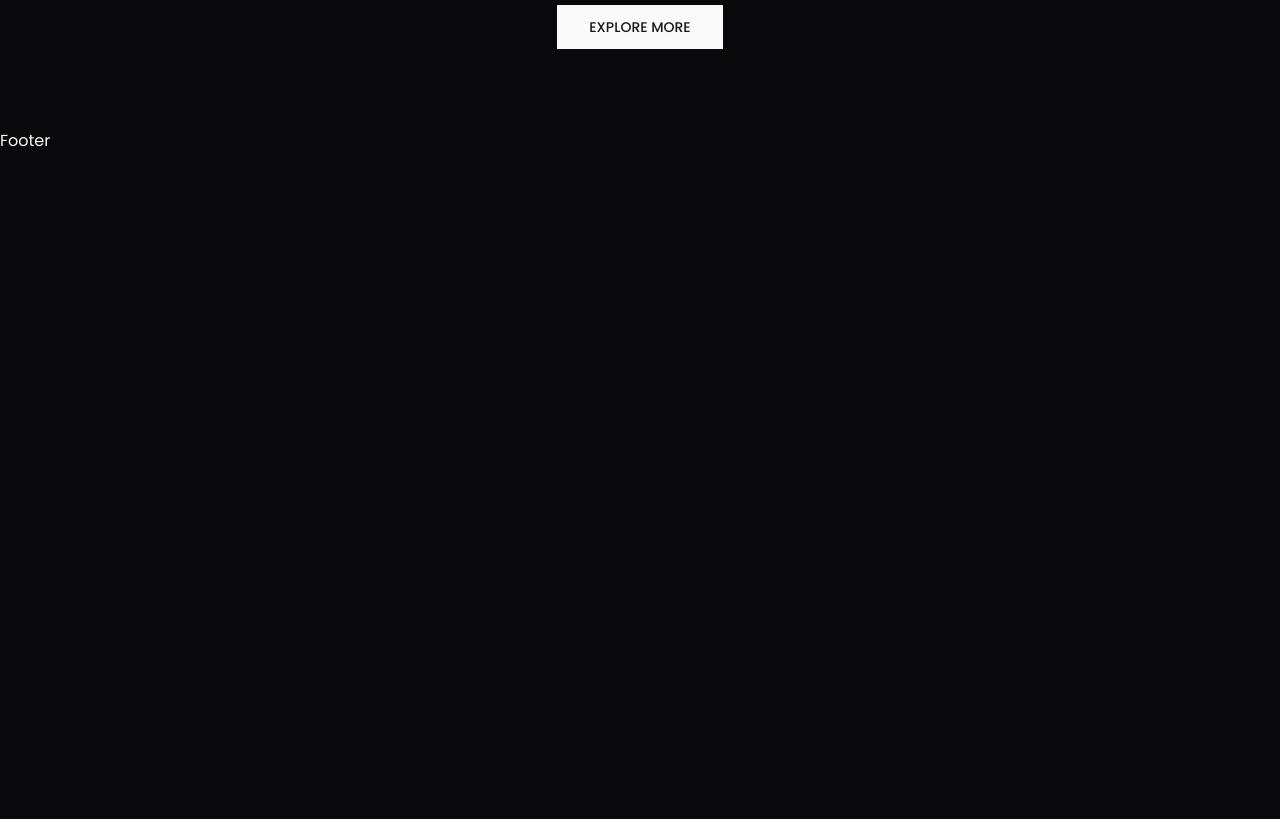
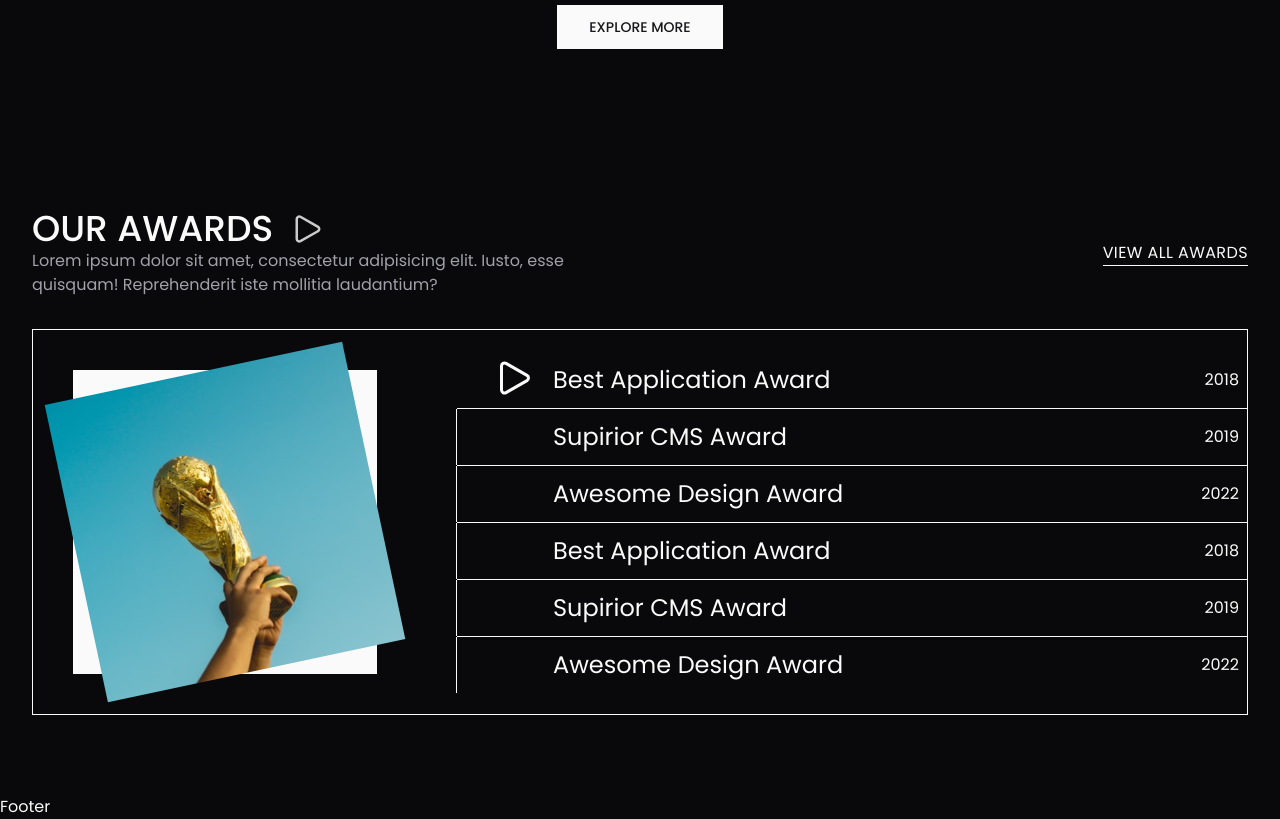
Before and after one commit to StepAsideLiL/effects, a Next.js app: page /home-pages/01 in a window 1280 px wide. Shown: the part 2980-3799 px from the top of the page. Before the commit the page ends 3133 px from the top, so only its background shows below. Built offline with nearby package versions, Linux system fonts and the light colour scheme.

Commit message:
add: awards section

```diff
--- a/app/(home-page-design)/home-pages/01/_parts/client-comps.tsx
+++ b/app/(home-page-design)/home-pages/01/_parts/client-comps.tsx
@@ -4,6 +4,9 @@ import { AnimatedUnderline } from "@/components/effects/animated-underline/anima
 import { cn } from "@/lib/utils";
 import Link from "next/link";
 import { usePathname } from "next/navigation";
+import { motion, AnimatePresence } from "framer-motion";
+import { useState } from "react";
+import { Triangle } from "lucide-react";
 
 const menus = [
   {
@@ -62,3 +65,106 @@ export function MobileSideMenu() {
     </nav>
   );
 }
+
+export function AwardSection() {
+  const tabs = [
+    {
+      id: "1",
+      title: "Best Application Award",
+      year: "2018",
+      image: "/images/trophy-1.jpg",
+    },
+    {
+      id: "2",
+      title: "Supirior CMS Award",
+      year: "2019",
+      image: "/images/trophy-2.jpg",
+    },
+    {
+      id: "3",
+      title: "Awesome Design Award",
+      year: "2022",
+      image: "/images/trophy-3.jpg",
+    },
+    {
+      id: "4",
+      title: "Best Application Award",
+      year: "2018",
+      image: "/images/trophy-1.jpg",
+    },
+    {
+      id: "5",
+      title: "Supirior CMS Award",
+      year: "2019",
+      image: "/images/trophy-2.jpg",
+    },
+    {
+      id: "6",
+      title: "Awesome Design Award",
+      year: "2022",
+      image: "/images/trophy-3.jpg",
+    },
+  ];
+  const [selectedTab, setSelectedTab] = useState(tabs[0]);
+
+  return (
+    <section className="border border-foreground">
+      <div className="flex gap-10 items-center">
+        <div className="w-96 p-10">
+          <AnimatePresence mode="wait">
+            <motion.div
+              key={selectedTab ? selectedTab.image : "empty"}
+              initial={{ rotate: 45, scale: 0 }}
+              animate={{ rotate: 0, scale: 1 }}
+              exit={{ rotate: 45, scale: 0 }}
+              transition={{ duration: 0.1 }}
+              className="relative aspect-square"
+            >
+              <div className="w-full h-full bg-foreground"></div>
+              {/* eslint-disable-next-line @next/next/no-img-element */}
+              <img
+                src={selectedTab.image}
+                alt="image"
+                className="absolute inset-0 w-full h-full object-cover -rotate-12"
+              />
+            </motion.div>
+          </AnimatePresence>
+        </div>
+
+        <div className="flex-1 flex flex-col justify-center py-4 divide-y divide-foreground">
+          {tabs.map((item, i) => (
+            <div
+              key={i}
+              className="pl-10 relative p-2 flex items-center gap-4 select-none cursor-pointer"
+              onClick={() => setSelectedTab(item)}
+              onMouseEnter={() => setSelectedTab(item)}
+            >
+              <div className="size-10 md:block hidden">
+                {item.id === selectedTab.id && (
+                  <motion.div
+                    initial={{ x: 10, opacity: 0 }}
+                    animate={{ x: 0, opacity: 1 }}
+                    transition={{ duration: 0.2 }}
+                  >
+                    <Triangle size={36} className="rotate-90" />
+                  </motion.div>
+                )}
+              </div>
+              <h1 className="md:block hidden lg:text-2xl text-lg flex-1">
+                {item.title}
+              </h1>
+              <p>{item.year}</p>
+              {item.id === selectedTab.id && (
+                <motion.div
+                  className="absolute -left-px top-0 bottom-0 bg-background w-px h-full z-10"
+                  layoutId="sideline"
+                />
+              )}
+              <div className="absolute -left-px top-0 bottom-0 bg-foreground w-px h-full" />
+            </div>
+          ))}
+        </div>
+      </div>
+    </section>
+  );
+}
--- a/app/(home-page-design)/home-pages/01/page.tsx
+++ b/app/(home-page-design)/home-pages/01/page.tsx
@@ -24,6 +24,7 @@ import {
 } from "@/components/ui/card";
 import Marquee from "react-fast-marquee";
 import { Button } from "@/components/ui/button";
+import { AwardSection } from "./_parts/client-comps";
 
 export default function Page() {
   const bannerCarouselCards = [
@@ -394,6 +395,33 @@ export default function Page() {
         </div>
       </section>
       {/* Branding Section End */}
+
+      {/* Awards Section */}
+      <section className="container py-20 space-y-8">
+        <section className="w-full flex justify-between items-center">
+          <div className="w-full">
+            <div className="flex lg:justify-start justify-center items-center gap-5">
+              <h1 className="text-4xl font-medium uppercase">Our Awards</h1>
+              <Triangle size={30} className="rotate-90 text-primary/80" />
+            </div>
+            <p className="text-muted-foreground">
+              Lorem ipsum dolor sit amet, consectetur adipisicing elit. Iusto,
+              esse quisquam! Reprehenderit iste mollitia laudantium?
+            </p>
+          </div>
+
+          <div className="w-full flex justify-end">
+            <AnimatedUnderline variant={"rightReverse"} asChild>
+              <Link href={""} className="tracking-wide uppercase">
+                VIEW ALL AWARDS
+              </Link>
+            </AnimatedUnderline>
+          </div>
+        </section>
+
+        <AwardSection />
+      </section>
+      {/* Awards Section End */}
     </main>
   );
 }
```
